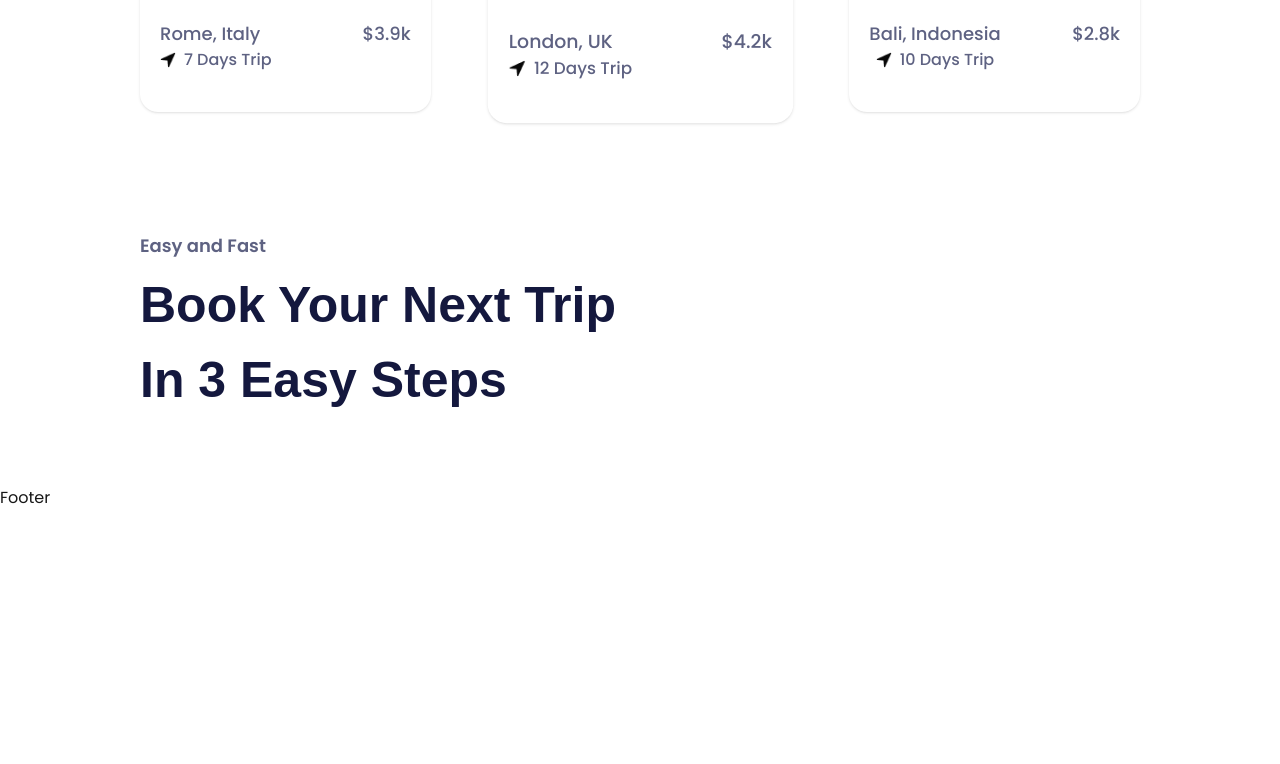
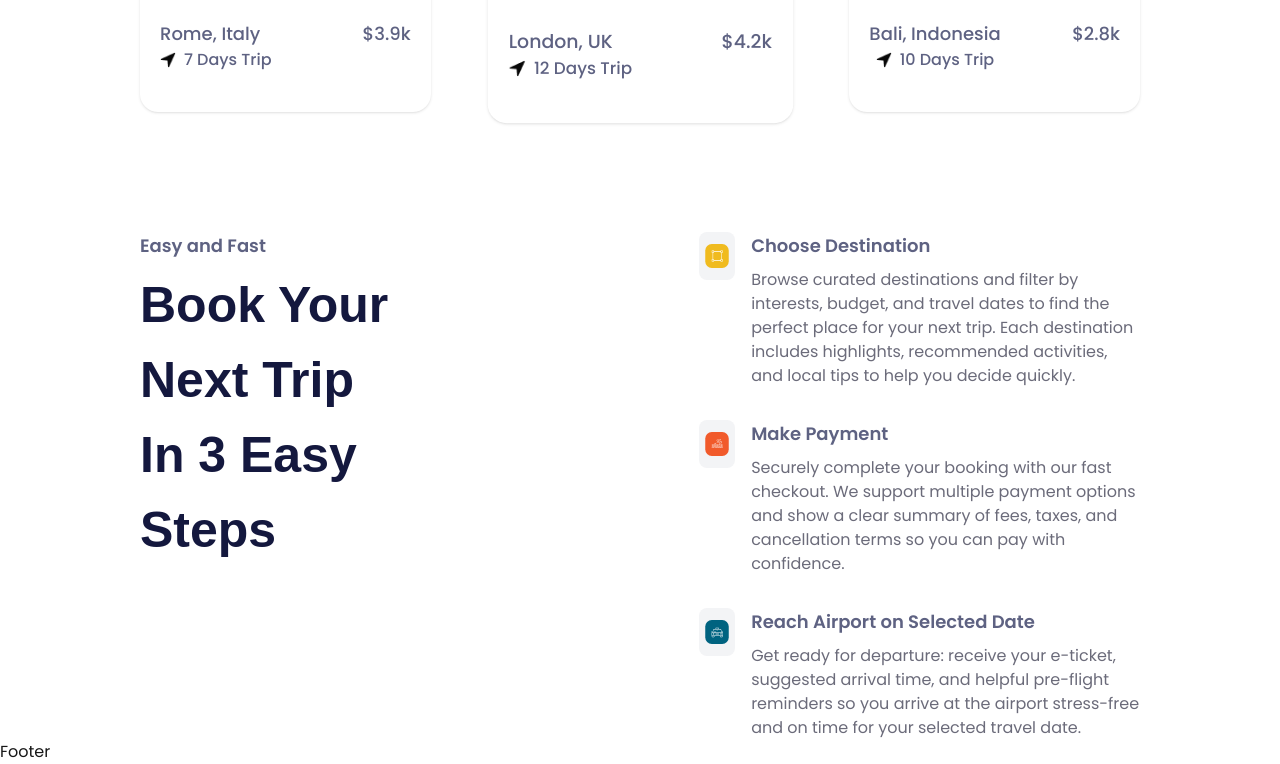
Before and after one commit to iamayon69/travel-website, a Next.js app: page / in a window 1280 px wide. Shown: the part 2010-2774 px from the top of the page. Before the commit the page ends 2520 px from the top, so only its background shows below. Built offline with nearby package versions, Linux system fonts and the light colour scheme; a web font is replaced by a local one.

Commit message:
Updated the booking section

```diff
--- a/src/sections/BookingSection/BookingSection.tsx
+++ b/src/sections/BookingSection/BookingSection.tsx
@@ -1,4 +1,5 @@
 import React from "react";
+import bookingCofig from "../../utils/bookingCofig";
 
 const BookingSection = () => {
   return (
@@ -14,7 +15,23 @@ const BookingSection = () => {
           In 3 Easy Steps
         </h2>
       </div>
-      <div></div>
+      <div className="flex flex-col gap-y-8">
+        {bookingCofig.map((step, idx) => (
+          <div key={idx} className="flex items-start gap-x-4">
+            <div className="w-12 h-12 rounded-lg flex items-center justify-center bg-[#F3F4F6]">
+              <img src={step.image} alt={step.title} className="w-6 h-6" />
+            </div>
+            <div>
+              <h3 className="text-lg font-semibold text-text-primary mb-2 font-poppins">
+                {step.title}
+              </h3>
+              <p className="text-base text-[#6B6B7A] max-w-[520px]">
+                {step.description}
+              </p>
+            </div>
+          </div>
+        ))}
+      </div>
     </div>
   );
 };
```
